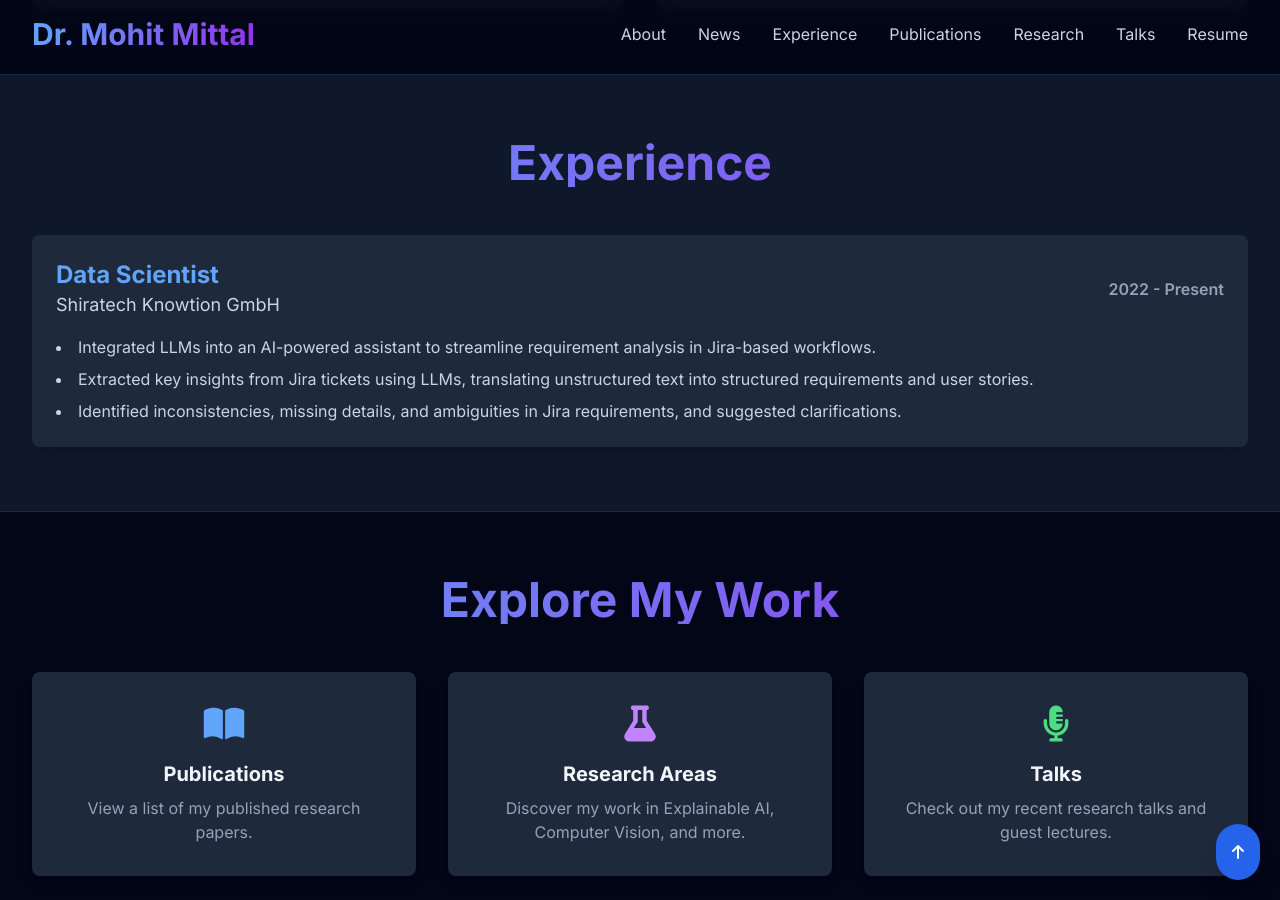
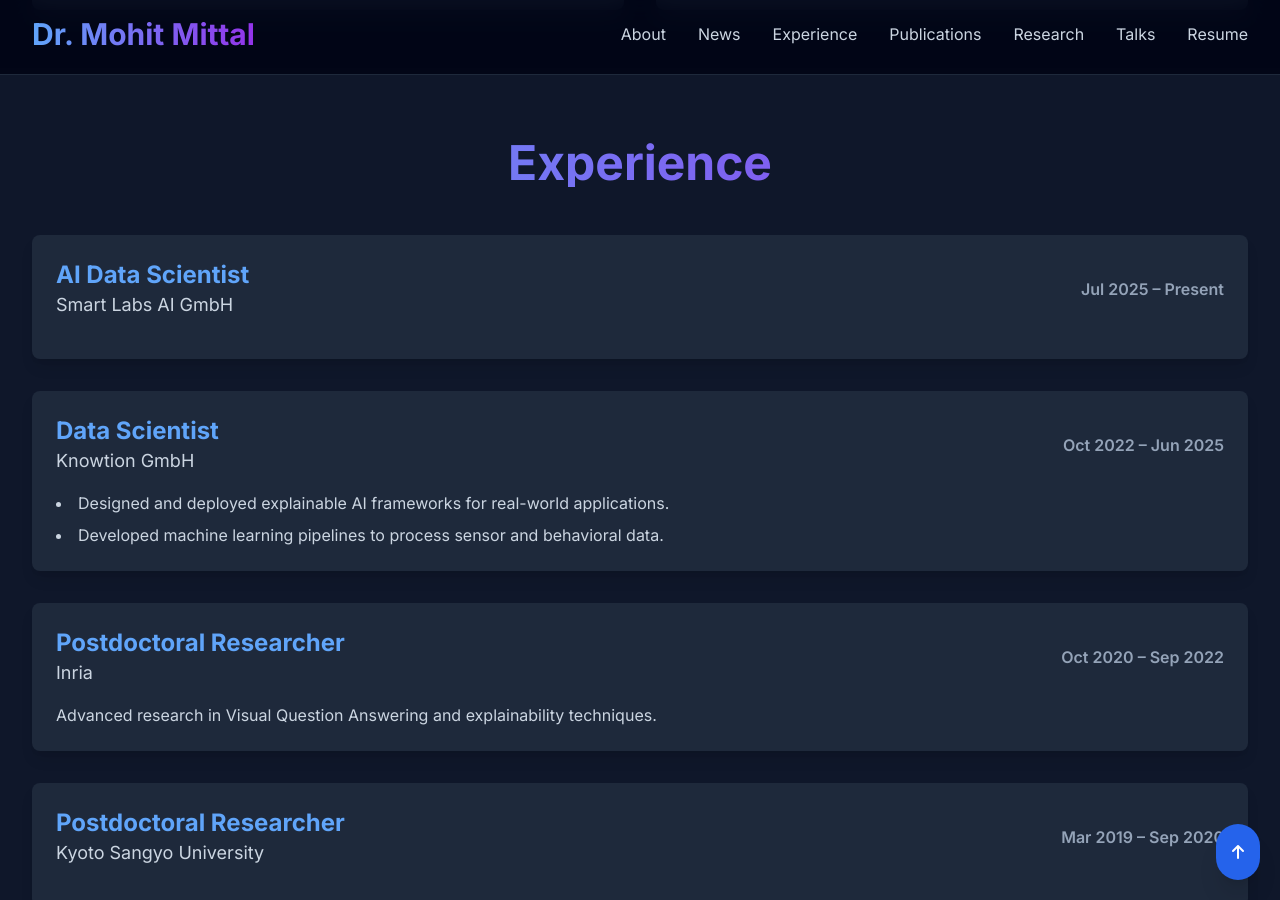
Before and after one commit to mohitmittal1988/mm, a Jekyll site: the page index.html, which Jekyll copies as it is, in a window 1280 px wide and 900 px high, scrolled down 1302 px. Built offline with Jekyll 4.4.1, drawn with Linux system fonts in a browser that asks for light colours; nearby versions of some CDN libraries.

Commit message:
updated experience

```diff
--- a/index.html
+++ b/index.html
@@ -171,24 +171,60 @@
                 Experience
                 </h2>
                 <div class="space-y-8">
-                    <!-- Experience Card 1 -->
+
+                <!-- Experience 1 -->
+                <div class="bg-slate-800 p-6 rounded-lg shadow-lg">
+                    <div class="flex items-center justify-between mb-4">
+                    <div>
+                        <h3 class="text-2xl font-bold text-blue-400">AI Data Scientist</h3>
+                        <p class="text-lg text-slate-300">Smart Labs AI GmbH</p>
+                    </div>
+                    <span class="text-slate-400 font-semibold">Jul 2025 – Present</span>
+                    </div>
+                </div>
+
+                <!-- Experience 2 -->
                 <div class="bg-slate-800 p-6 rounded-lg shadow-lg">
                     <div class="flex items-center justify-between mb-4">
                     <div>
                         <h3 class="text-2xl font-bold text-blue-400">Data Scientist</h3>
-                                <p class="text-lg text-slate-300">Shiratech Knowtion GmbH</p>
+                        <p class="text-lg text-slate-300">Knowtion GmbH</p>
                     </div>
-                            <span class="text-slate-400 font-semibold">2022 - Present</span>
+                    <span class="text-slate-400 font-semibold">Oct 2022 – Jun 2025</span>
                     </div>
                     <ul class="list-disc list-inside space-y-2 text-slate-300">
-                            <li>Integrated LLMs into an AI-powered assistant to streamline requirement analysis in Jira-based workflows.</li>
-                            <li>Extracted key insights from Jira tickets using LLMs, translating unstructured text into structured requirements and user stories.</li>
-                            <li>Identified inconsistencies, missing details, and ambiguities in Jira requirements, and suggested clarifications.</li>
+                    <li>Designed and deployed explainable AI frameworks for real-world applications.</li>
+                    <li>Developed machine learning pipelines to process sensor and behavioral data.</li>
                     </ul>
                 </div>
+
+                <!-- Experience 3 -->
+                <div class="bg-slate-800 p-6 rounded-lg shadow-lg">
+                    <div class="flex items-center justify-between mb-4">
+                    <div>
+                        <h3 class="text-2xl font-bold text-blue-400">Postdoctoral Researcher</h3>
+                        <p class="text-lg text-slate-300">Inria </p>
+                    </div>
+                    <span class="text-slate-400 font-semibold">Oct 2020 – Sep 2022</span>
+                    </div>
+                    <p class="text-slate-300">Advanced research in Visual Question Answering and explainability techniques.</p>
+                </div>
+
+                <!-- Experience 4 -->
+                <div class="bg-slate-800 p-6 rounded-lg shadow-lg">
+                    <div class="flex items-center justify-between mb-4">
+                    <div>
+                        <h3 class="text-2xl font-bold text-blue-400">Postdoctoral Researcher</h3>
+                        <p class="text-lg text-slate-300">Kyoto Sangyo University</p>
+                    </div>
+                    <span class="text-slate-400 font-semibold">Mar 2019 – Sep 2020</span>
+                    </div>
+                </div>
+
                 </div>
             </div>
             </section>
+
 
         <!-- Other sections like Publications, Research, Talks, etc. will go here, linking to their respective pages -->
         <section id="other-pages" class="py-16 bg-slate-950">
```
Lines whose indentation alone changed are shown as unchanged.
